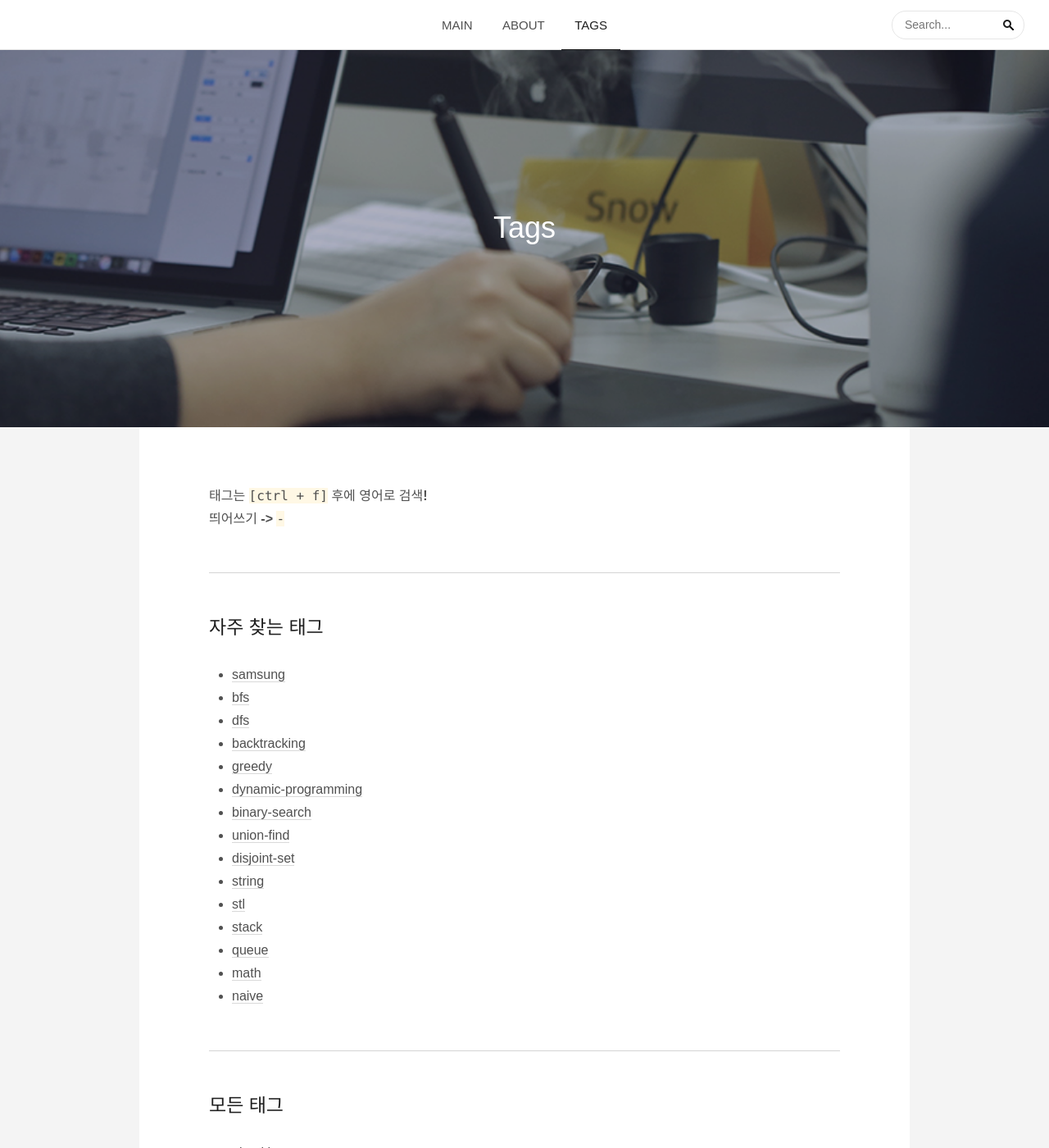
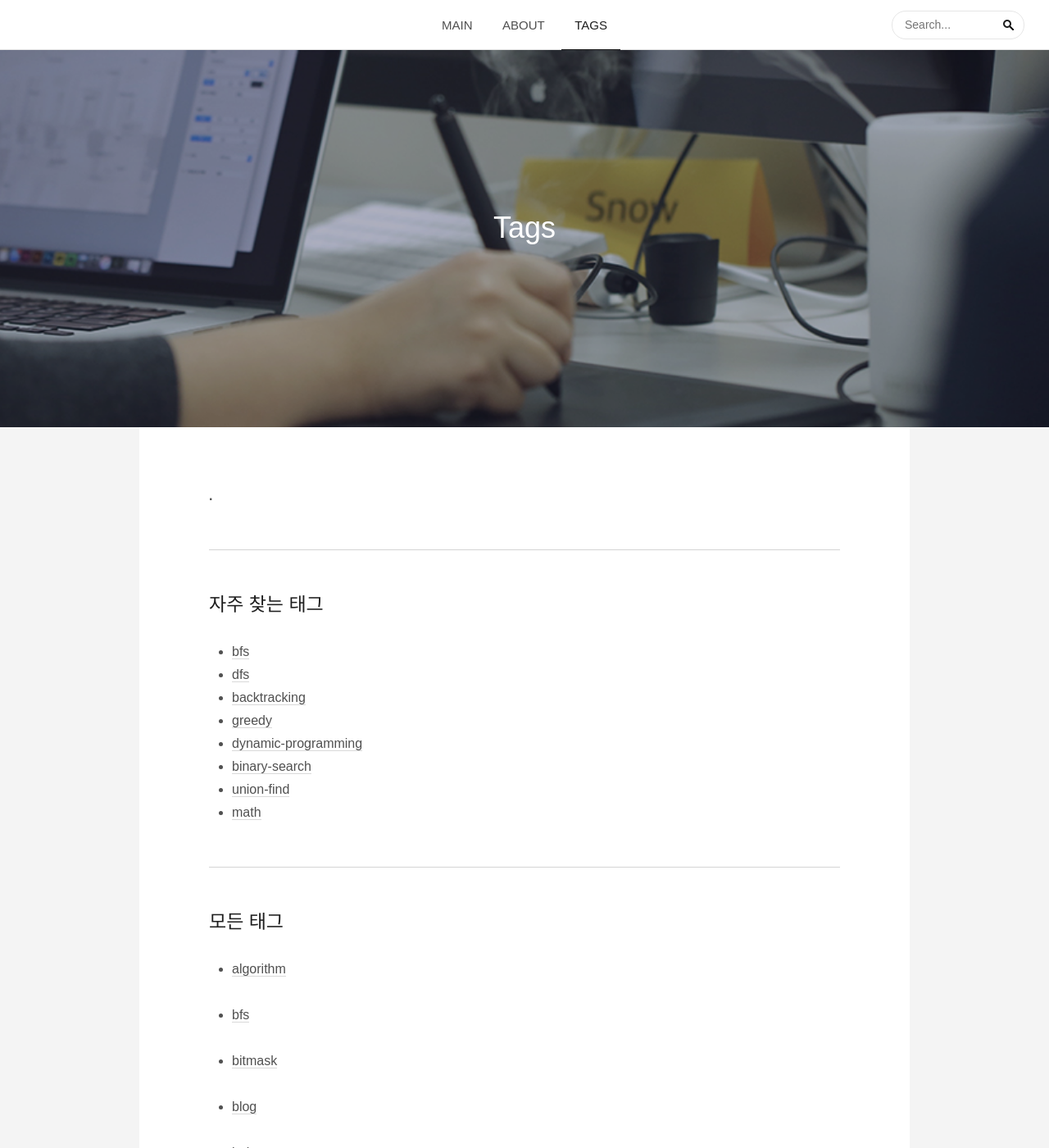
Before and after one commit to MilkClouds/milkclouds.github.io, a Jekyll site: the page built from tags.md, in a window 1280 px wide and 1400 px high. Shown: the whole window at 82% size. Built offline with Jekyll 4.4.1, drawn with Linux system fonts in a browser that asks for light colours; some web fonts are replaced; comment, search, counter and statistics services are not loaded.

Commit message:
Update tags.md

```diff
--- a/tags.md
+++ b/tags.md
@@ -6,14 +6,13 @@ sitemap:
   priority: 0.7
 ---
 
-**태그는 `[ctrl + f]` 후에 영어로 검색!**
-**띄어쓰기 -> `-`**
+**.**
 
 ---
 
 ## 자주 찾는 태그
 
-* [samsung]({{ site.baseurl }}/tags/samsung/)
+
 * [bfs]({{ site.baseurl }}/tags/bfs/)
 * [dfs]({{ site.baseurl }}/tags/dfs/)
 * [backtracking]({{ site.baseurl }}/tags/backtracking/)
@@ -21,13 +20,7 @@ sitemap:
 * [dynamic-programming]({{ site.baseurl }}/tags/dynamic-programming/)
 * [binary-search]({{ site.baseurl }}/tags/binary-search/)
 * [union-find]({{ site.baseurl }}/tags/union-find/)
-* [disjoint-set]({{ site.baseurl }}/tags/disjoint-set/)
-* [string]({{ site.baseurl }}/tags/string/)
-* [stl]({{ site.baseurl }}/tags/stl/)
-* [stack]({{ site.baseurl }}/tags/stack/)
-* [queue]({{ site.baseurl }}/tags/queue/)
 * [math]({{ site.baseurl }}/tags/math/)
-* [naive]({{ site.baseurl }}/tags/naive/)
 
 ---
 
```
